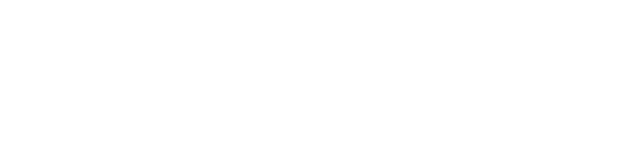
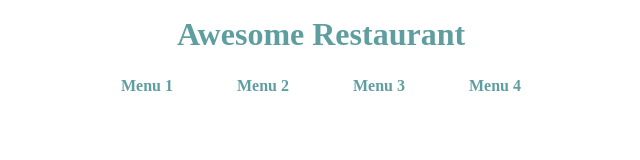
Before and after one commit to manvinderjit/2023-TOP-Project-Restaurant-Page, a website built with webpack: page dist/index.html in a window 1280 px wide. Shown: the whole page, without its empty margins (319-959 px from the left). Built offline with nearby package versions, Linux system fonts and the light colour scheme.

Commit message:
feat: Add header logo and header nav

```diff
--- a/src/index.js
+++ b/src/index.js
@@ -1 +1,4 @@
-console.log("This is working!");
+import { pageLoad } from "./modules/pageload";
+import './style.css';
+
+pageLoad();
--- /dev/null
+++ b/src/modules/pageload.js
@@ -0,0 +1,70 @@
+const rootElement = document.body;
+const navMenuItems = ['Menu 1', 'Menu 2', 'Menu 3', 'Menu 4'];
+
+
+const createElement = (element, className, id) => {
+    let newElement = document.createElement(element);
+
+    if(id) {
+        newElement.id = id;
+    }
+    if(className) {
+        newElement.classList.add(className);
+    }
+    return newElement;
+}
+
+const appendElementToParent = (child, parent) => {
+    parent.appendChild(child);
+}
+
+const generateBasicHtmlStructure = () => {
+
+    let divHeader = createElement("header");
+    appendElementToParent(divHeader, rootElement);
+
+    buildHeader(divHeader);
+
+    let divContainer = createElement("main");
+    appendElementToParent(divContainer, rootElement);
+
+    let divFooter = createElement("footer");
+    appendElementToParent(divFooter, rootElement);
+
+}
+
+const buildHeader = (divHeader) => {
+
+    let divHeaderLogo = createElement("div", "header-logo");
+    appendElementToParent(divHeaderLogo, divHeader);
+
+    let divHeaderLogoText = createElement("div", "header-logo-text");
+    divHeaderLogoText.textContent = "Awesome Restaurant";
+    appendElementToParent(divHeaderLogoText, divHeaderLogo);
+
+    let divHeaderMenu = createElement("nav", "header-nav");
+    appendElementToParent(divHeaderMenu, divHeader);
+
+    appendElementToParent(buildHeaderNavMenu(), divHeaderMenu);
+
+}
+
+const buildHeaderNavMenu = () => {
+
+    let navWrapper = createElement("ul");
+    navMenuItems.forEach((item) => {
+        let navMenuItemId = item.replace(/\s+/g, '-').toLowerCase();
+        let navMenuItem = createElement("li", "navMenuItem", navMenuItemId)
+        navMenuItem.textContent = item;
+        navWrapper.appendChild(navMenuItem);
+    })
+    return navWrapper;
+}
+
+const pageLoad = () => {
+
+    generateBasicHtmlStructure();
+
+}
+
+export { pageLoad };
--- /dev/null
+++ b/src/style.css
@@ -0,0 +1,50 @@
+body {
+    max-width: 1220px;
+    margin: 0 auto;
+    display: flex;
+    flex-direction: column;
+}
+
+header {
+    display: flex;
+    flex-direction: column;
+    justify-content: space-evenly;
+    align-items: center;
+}
+
+.header-logo {
+    padding: 1rem;
+    font-size: 2rem;
+    font-weight: 600;
+    color: cadetblue;
+}
+
+ul {
+    padding: 0;
+    margin: 0;
+    display: flex;
+    gap: 2rem;
+    justify-content: center;
+    align-items: center;
+}
+
+li {
+    list-style: none;
+    padding: 0.5rem 1rem;
+    border-radius: 6px;
+    font-weight: 600;
+    color: cadetblue;
+}
+
+li:hover {
+    background-color: cadetblue;
+    color: white;
+}
+
+main {
+
+}
+
+footer{
+    height: 3rem;
+}
--- a/webpack.config.js
+++ b/webpack.config.js
@@ -1,9 +1,28 @@
 const path = require('path');
+const HtmlWebpackPlugin = require('html-webpack-plugin');
 
 module.exports = {
+  mode:'development',
   entry: './src/index.js',
+  devtool: 'inline-source-map',
+  devServer: {
+    static: './dist',
+  },
+  plugins: [
+    new HtmlWebpackPlugin({
+      title: 'Output Management',
+    }),
+  ],
   output: {
     filename: 'main.js',
     path: path.resolve(__dirname, 'dist'),
   },
+  module: {
+    rules: [
+      {
+        test: /\.css$/i,
+        use: ['style-loader', 'css-loader'],
+      },
+    ],
+  },
 };
```
Also changed, not shown: package.json (+9 -2 lines), dist/index.html, dist/main.js, 1 other file.
